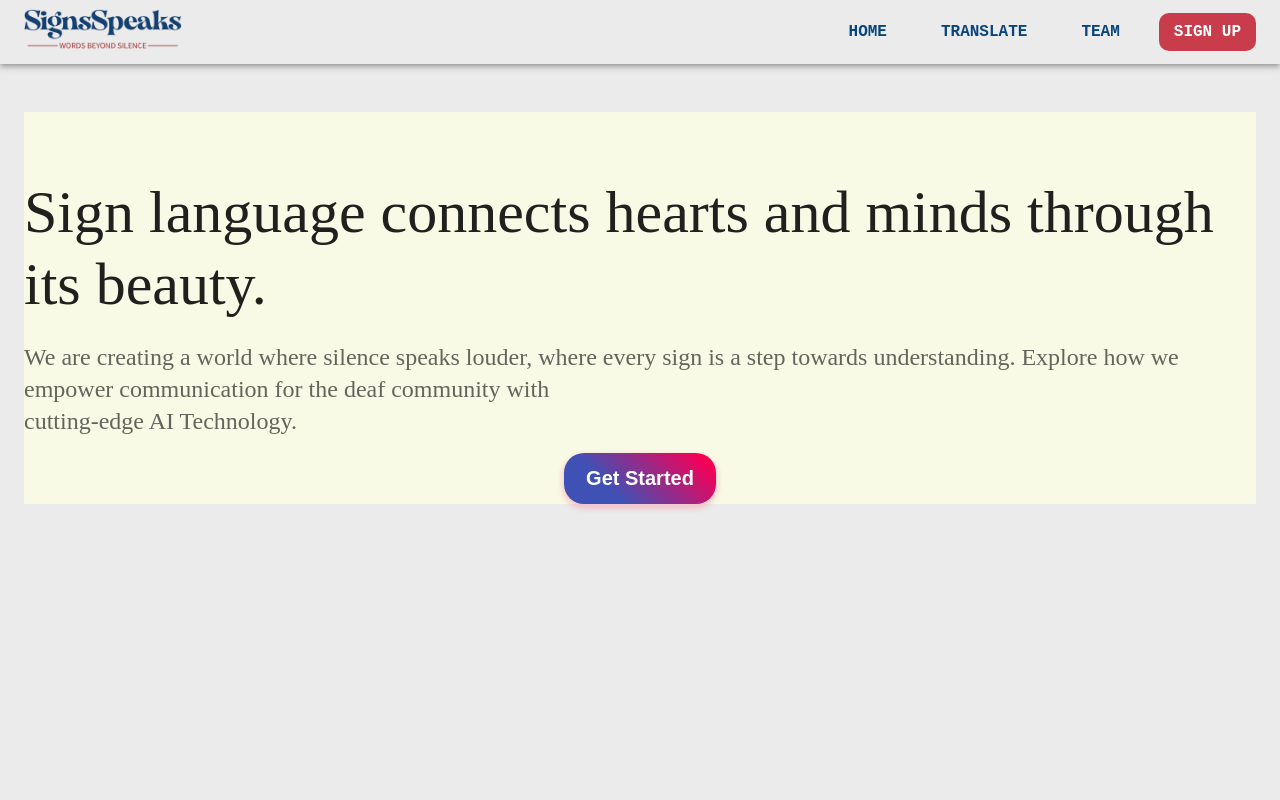
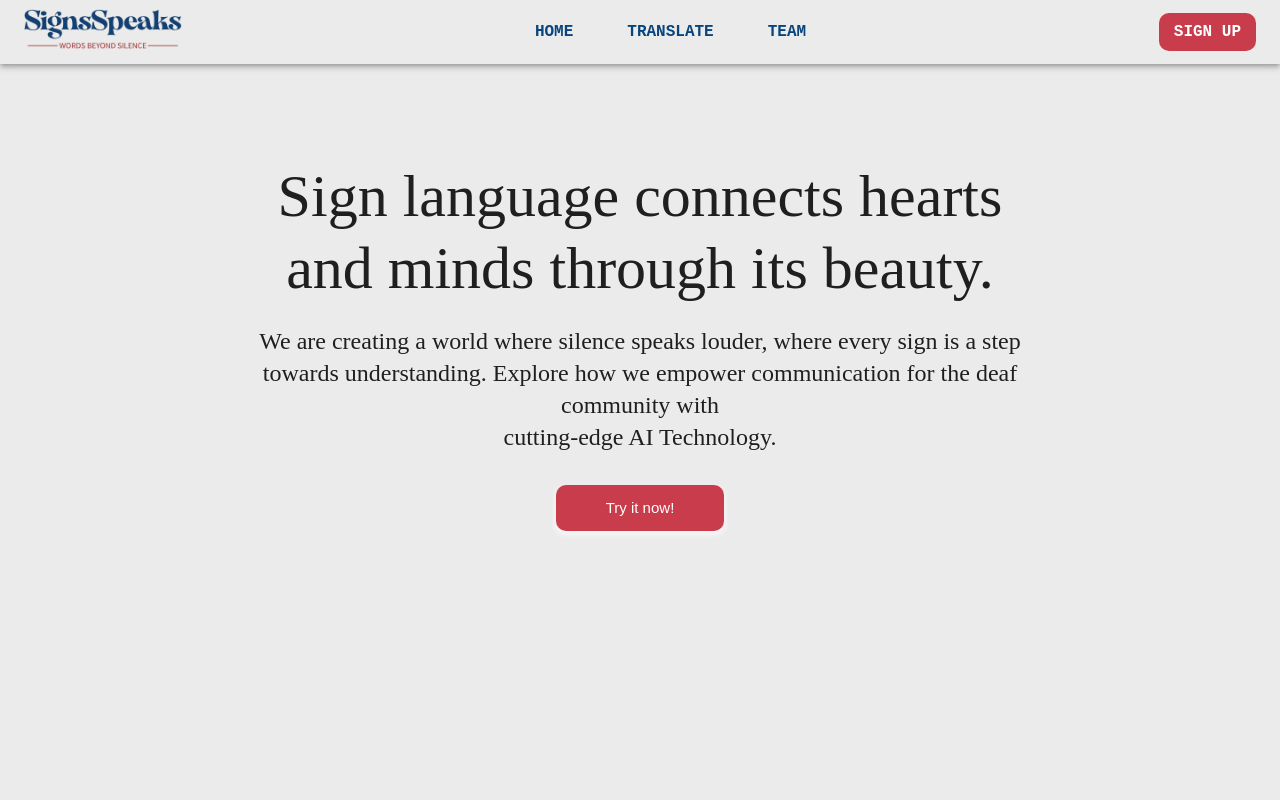
Before and after one commit to keropredator/SignLangUi, a React (Vite) app in the folder front-end/: page / in a window 1280 px wide. Shown: the top 800 px of the page. Built offline with nearby package versions, Linux system fonts and the light colour scheme.

Commit message:
refactor: Update Layout component with NavLink for navigation buttons and add footer

```diff
--- a/front-end/src/Layout.jsx
+++ b/front-end/src/Layout.jsx
@@ -1,17 +1,6 @@
 import { AppBar, Box, Button, Grid, Toolbar } from "@mui/material";
 import { Link, useLocation, NavLink } from "react-router-dom";
 import logo from "./pages/images/Logo.png";
-
-/*fontFamily: "monospace",
-fontSize: "1rem",
-fontWeight: "bold",
-border: "none",
-borderRadius: "10px",
-color: "#08457E",
-"&:hover": {
-transition: "0.3s",
-border: "none",
-backgroundColor: "#dfdddb",*/
 
 const btnStyle = {
   fontFamily: "monospace",
@@ -62,7 +51,7 @@ const Layout = ({ children }) => {
                   }}
                 />
               </Link>
-              <Box display="flex" gap={3}>
+              <Box display="flex" gap={3} justifyContent="center" flexGrow={1}>
                 <Link
                   to="/"
                   style={{ textDecoration: "none", color: "inherit" }}
@@ -87,15 +76,15 @@ const Layout = ({ children }) => {
                     Team
                   </Button>
                 </Link>
+              </Box>
               <Link
                 to="/sign-up"
                 style={{ textDecoration: "none", color: "inherit" }}
               >
-                  <Button variant="outlined" sx={btnStyle2}>
+                <Button variant="outlined" sx={{ ...btnStyle2, ml: "auto" }}>
                   Sign up
                 </Button>
               </Link>
-              </Box>
             </Grid>
           </Toolbar>
         </AppBar>
--- a/front-end/src/pages/Home/Home.jsx
+++ b/front-end/src/pages/Home/Home.jsx
@@ -8,23 +8,38 @@ import FacebookIcon from "@mui/icons-material/Facebook";
 import TwitterIcon from "@mui/icons-material/Twitter";
 import InstagramIcon from "@mui/icons-material/Instagram";
 import LinkedInIcon from "@mui/icons-material/LinkedIn";
-
+const tryBtnStyle = {
+  fontFamily: "sans-serif",
+  fontSize: "15px",
+  textTransform: "none",
+  transition: "0.3s",
+  borderRadius: "10px",
+  padding: "10px 50px",
+  mt: 2,
+  backgroundColor: "#c83c4c",
+  boxShadow: "0 3px 5px 2px rgba(255, 255, 255, .5)",
+  "&:hover": {
+    backgroundColor: "#c83c4c",
+    transition: "0.5 ease-in-out",
+    transform: "scale(1.1)",
+  },
+};
 const Home = () => {
   return (
     <>
-      <Grid container rowSpacing={40} columnSpacing={10} sx={{ p: 3 }}>
-        <Grid item container justifyContent="" alignItems="center" xs={12}>
-          <Grid item xs={12} md={12} sx={{ bgcolor: "#F8FAE5" }}>
-            <Typography
-              mt={8}
-              component="h1"
-              variant="h2"
-              color="textPrimary"
-              gutterBottom
-            >
+      <Grid container rowSpacing={40} columnSpacing={10} sx={{ p: 5 }}>
+        <Grid
+          item
+          container
+          justifyContent="center"
+          alignItems="center"
+          xs={12}
+        >
+          <Grid item xs={12} md={8} align="center">
+            <Typography mt={4} component="h1" variant="h2" gutterBottom>
               Sign language connects hearts and minds through its beauty.
             </Typography>
-            <Typography variant="h5" color="textSecondary" paragraph>
+            <Typography variant="h5" paragraph>
               We are creating a world where silence speaks louder, where every
               sign is a step towards understanding. Explore how we empower
               communication for the deaf community with <br />
@@ -39,23 +54,9 @@ const Home = () => {
                   variant="contained"
                   color="primary"
                   size="large"
-                  sx={{
-                    fontFamily: "Arial",
-                    fontWeight: "bold",
-                    fontSize: "20px",
-                    textTransform: "none",
-                    transition: "0.3s",
-                    borderRadius: "20px",
-                    backgroundImage:
-                      "linear-gradient(45deg, #3f51b5 30%, #f50057 90%)",
-                    boxShadow: "0 3px 5px 2px rgba(255, 105, 135, .3)",
-                    "&:hover": {
-                      backgroundImage:
-                        "linear-gradient(315deg, #FE6B8B 30%, #FF8E53 90%)",
-                    },
-                  }}
+                  sx={tryBtnStyle}
                 >
-                  Get Started
+                  Try it now!
                 </Button>
               </RouterLink>
             </Grid>
@@ -176,7 +177,7 @@ const Footer = () => {
   return (
     <Box
       component="footer"
-      sx={{ bgcolor: "#F1E5D1", py: 6, fontFamily: "monospace" }}
+      sx={{ bgcolor: "#F4F7ED", py: 6, fontFamily: "monospace", boxShadow: 8 }}
     >
       <Grid container justifyContent="space-between" sx={{ px: 4 }}>
         <Grid item>
```
Lines whose indentation alone changed are shown as unchanged.
